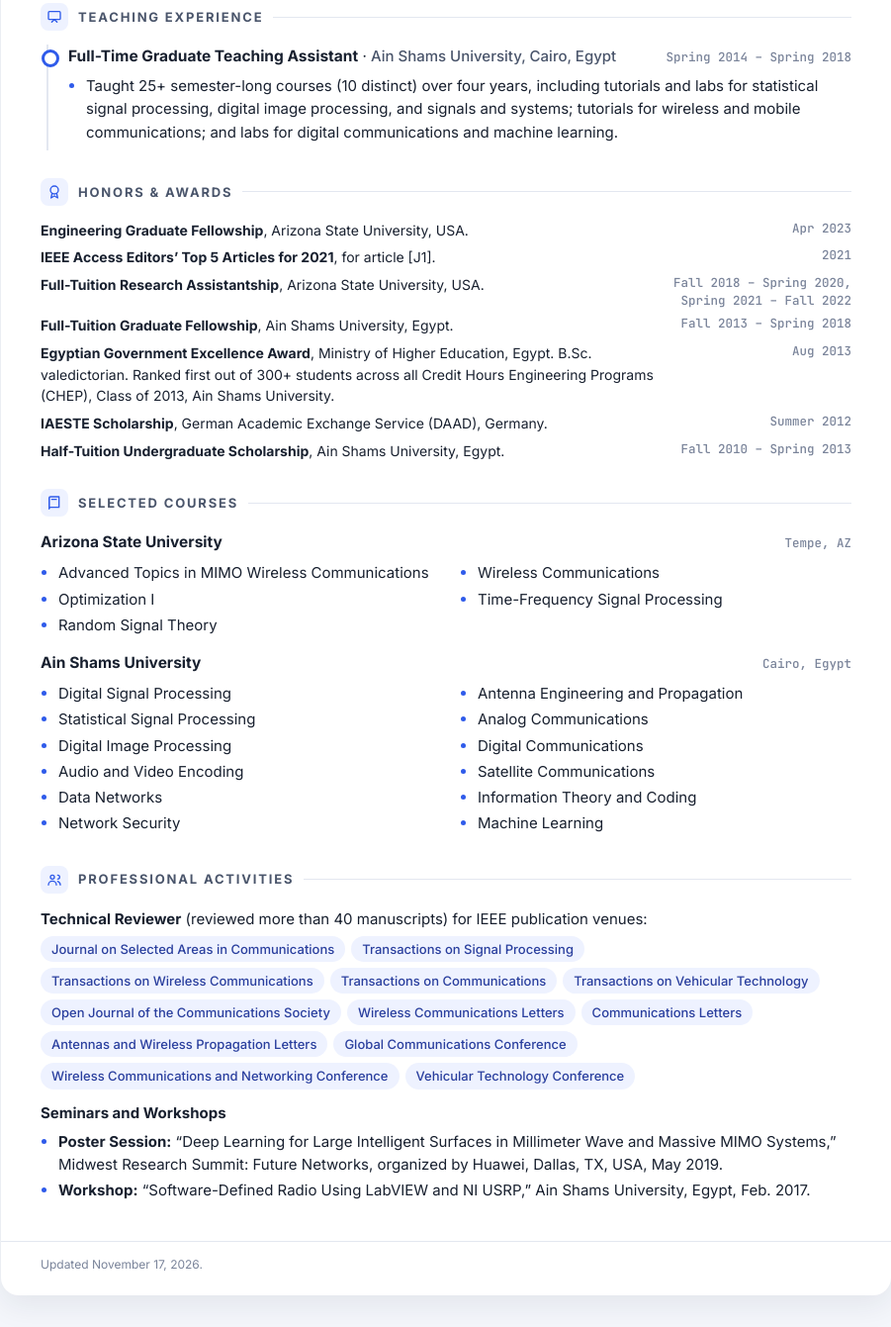
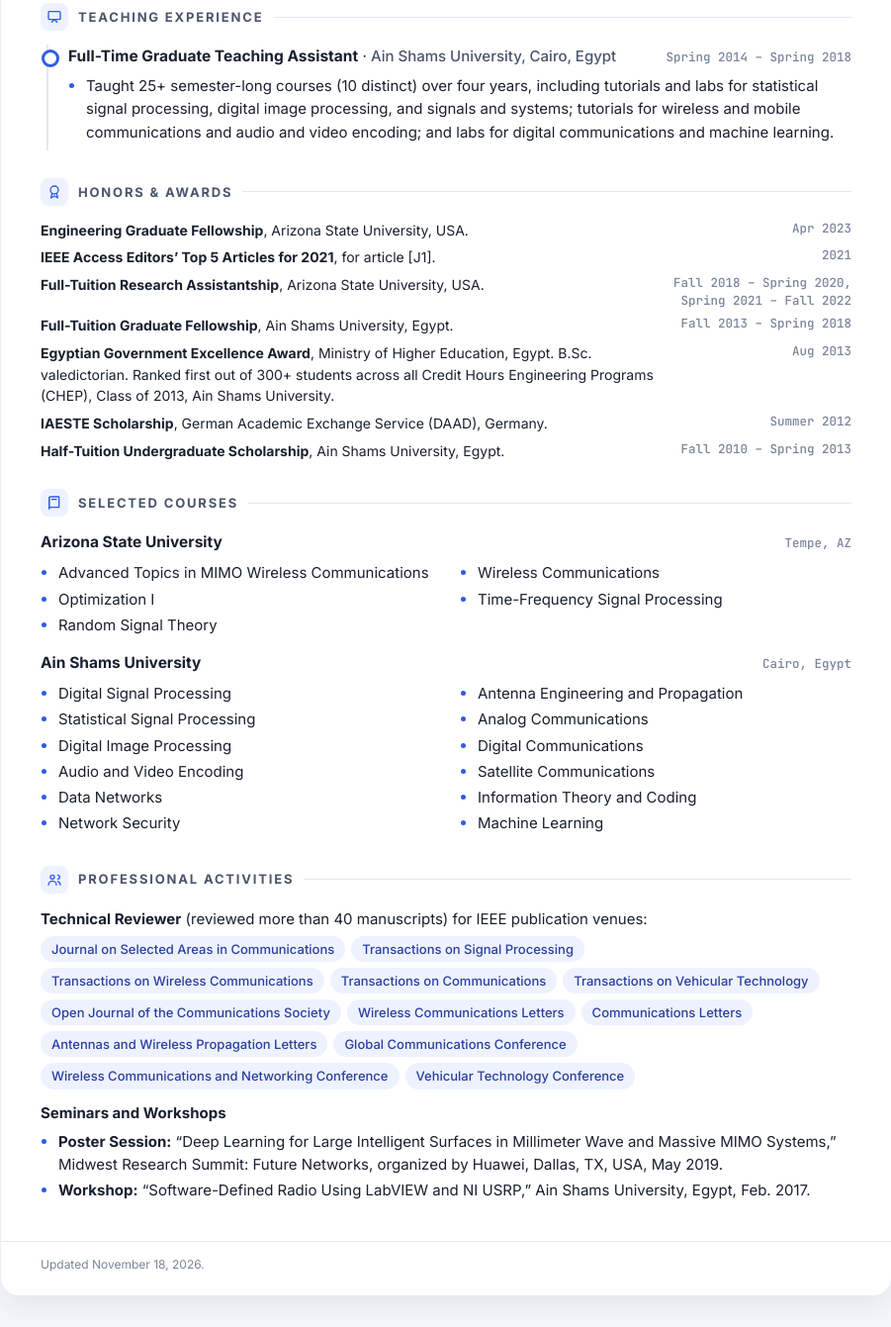
Before and after one commit to Abdelrahman-Taha/Abdelrahman-Taha.github.io, a plain HTML site: page index.html in a window 1280 px wide. Shown: the part 4741-6082 px from the top of the page at 99% size, without its empty margins (189-1090 px from the left). Drawn offline with Linux system fonts and the light colour scheme.

Commit message:
Add files via upload

```diff
--- a/index.html
+++ b/index.html
@@ -581,7 +581,7 @@ footer{padding:14px 40px 22px;color:var(--ink-3);font-size:12px;border-top:1px s
           <span class="when">Spring 2014 – Spring 2018</span>
         </div>
         <ul>
-          <li>Taught 25+ semester-long courses (10 distinct) over four years, including tutorials and labs for statistical signal processing, digital image processing, and signals and systems; tutorials for wireless and mobile communications; and labs for digital communications and machine learning.</li>
+          <li>Taught 25+ semester-long courses (10 distinct) over four years, including tutorials and labs for statistical signal processing, digital image processing, and signals and systems; tutorials for wireless and mobile communications and audio and video encoding; and labs for digital communications and machine learning.</li>
         </ul>
       </div>
     </section>
@@ -630,7 +630,7 @@ footer{padding:14px 40px 22px;color:var(--ink-3);font-size:12px;border-top:1px s
     </section>
   </main>
 
-  <footer class="no-print">Updated November 17, 2026.</footer>
+  <footer class="no-print">Updated November 18, 2026.</footer>
 </div>
 </body>
 </html>
```
